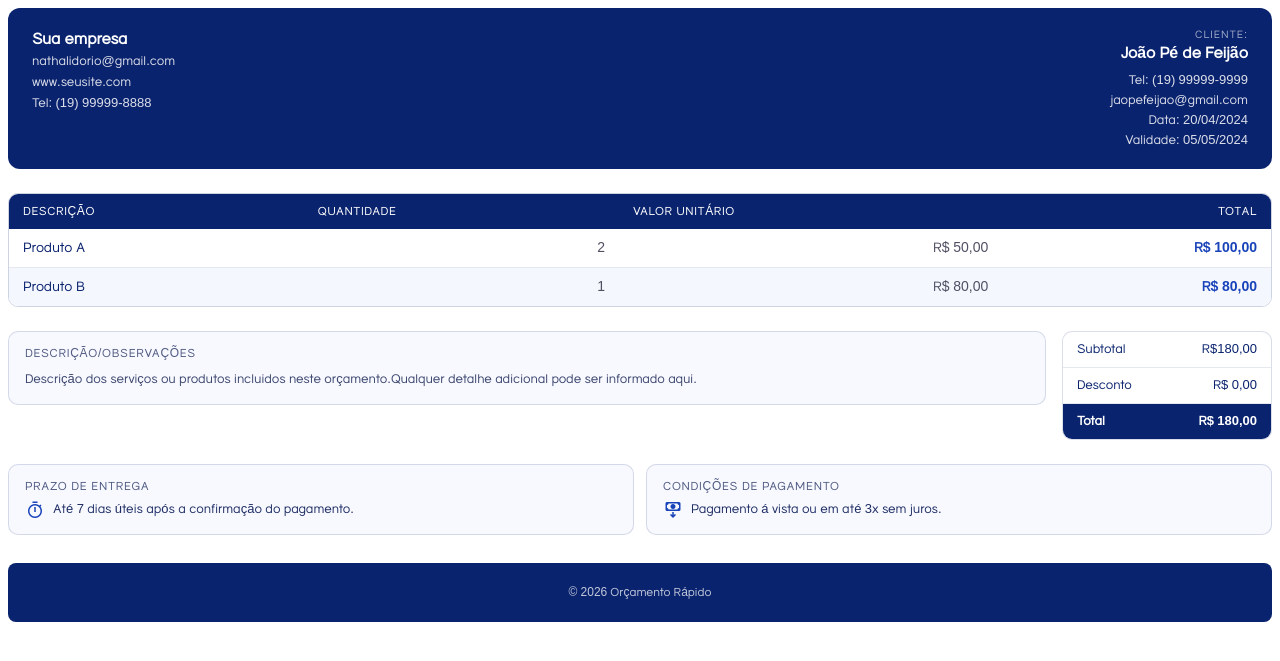
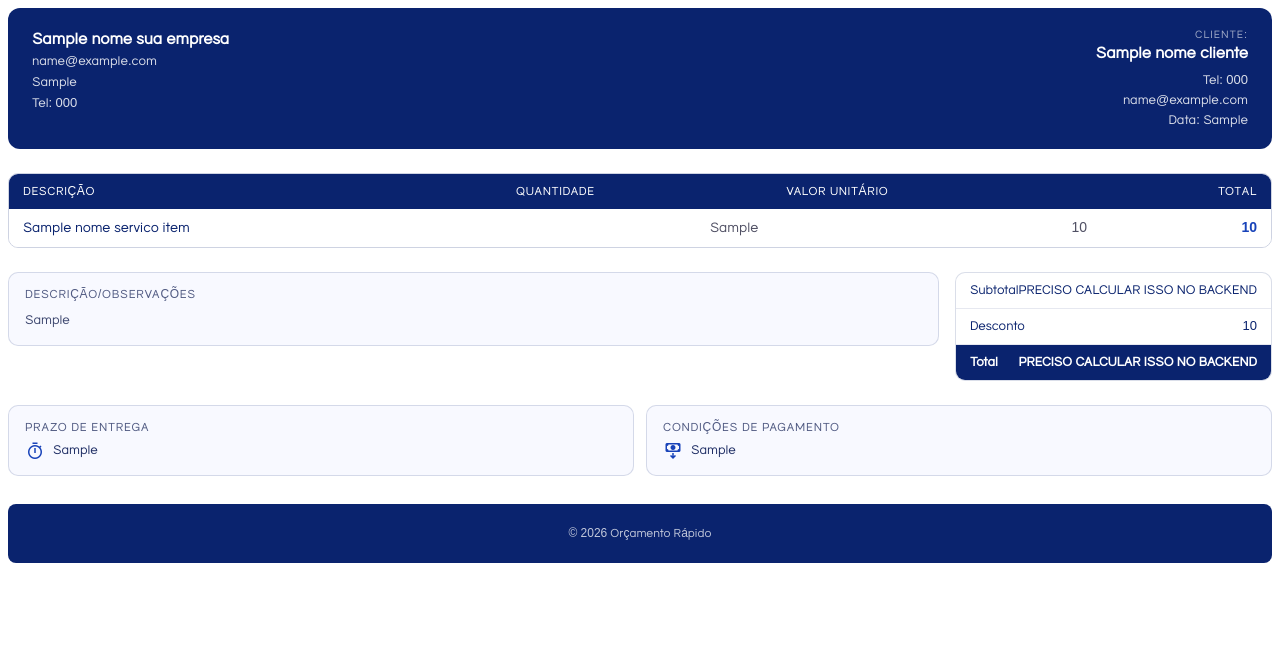
Before and after one commit to nathalidev/estudos_python, a Flask app: template projeto_pratica/app/templates/components/orcamento.html in a window 1280 px wide. Shown: the top 661 px of the page. Run offline with Flask 3, Linux system fonts and the light colour scheme; the template is opened without the code that fills it: most values are stand-ins (such as "Sample title", 1, 10 or a date in 2020).

Commit message:
passagem de dados do front da criação de orçamentos para o servidor na rota do orçamento em si para início da finalização do orçamento com dados passados pelo user pensando tambem na geração do preview posteriormente

```diff
--- a/projeto_pratica/app/templates/components/orcamento.html
+++ b/projeto_pratica/app/templates/components/orcamento.html
@@ -11,21 +11,23 @@
 <body>
     <div class="dados-empresas">
         <div class="sua-empresa">
-            <p id="preview-empresa">Sua empresa</p>
-            <p id="preview-email">nathalidorio@gmail.com</p>
-            <p id="preview-site">www.seusite.com</p>
-            <p id="telefone-empresa">Tel: (19) 99999-8888</p>
+            <p id="preview-empresa">{{ nome_sua_empresa }}</p>
+            <p id="preview-email">{{ email_sua_empresa }}</p>
+            <p id="preview-site">{{ site_sua_empresa }}</p>
+            <p id="telefone-empresa">Tel: {{ telefone_sua_empresa }}</p>
         </div>
 
         <div class="empresa-cliente">
             <div class="cliente-p">
                 <p>Cliente:</p>
-                <p id="preview-cliente">João Pé de Feijão</p>
+                <p id="preview-cliente">{{ nome_cliente }}</p>
             </div>
-            <p id="telefone-cliente">Tel: (19) 99999-9999</p>
-            <p id="email-cliente">jaopefeijao@gmail.com</p>
-            <p id="data-hoje">Data: 20/04/2024</p>
-            <p id="validade">Validade: 05/05/2024</p>
+            <p id="telefone-cliente">Tel: {{ telefone_cliente }}</p>
+            <p id="email-cliente">{{ email_cliente }}</p>
+            <p id="data-hoje">Data: {{ data_hoje }}</p>
+            {% if inserir_validade == "sim" %}
+                <p id="validade">Validade: {{ data_validade }}</p>
+            {% endif %}
         </div>
     </div>
     <div class="orcamento">
@@ -41,16 +43,10 @@
             </thead>
             <tbody>
                 <tr>
-                <td>Produto A</td>
-                <td>2</td>
-                <td>R$ 50,00</td>
-                <td>R$ 100,00</td>
-                </tr>
-                <tr>
-                <td>Produto B</td>
-                <td>1</td>
-                <td>R$ 80,00</td>
-                <td>R$ 80,00</td>
+                    <td>{{ nome_servico_item }}</td>
+                    <td>{{ quantidade_item }}</td>
+                    <td>{{ valor_unitario }}</td>
+                    <td>{{ quantidade_item * valor_unitario }}</td> <!-- cuidado com esse calculo isso pode estar vindo como string e pode dar ruim precisa de conversão ou ja calcular no backend -->
                 </tr>
             </tbody>
         </table>
@@ -58,31 +54,31 @@
     <div class="descricao-valores">
         <div class="descricao-valores-filho1">
             <h2>Descrição/Observações</h2>
-            <p id="observacoes-adicionais">Descrição dos serviços ou produtos incluidos neste orçamento.Qualquer detalhe adicional pode ser informado aqui.</p>
+            <p id="observacoes-adicionais">{{ observacoes_adicionais }}</p>
         </div>
         <div class="descricao-valores-filho2">
             <div class="descricao-valores-p">
                 <p>Subtotal</p>
-                <p>R$180,00</p>
+                <p>PRECISO CALCULAR ISSO NO BACKEND</p>
             </div>
             <div class="descricao-valores-p">
                 <p>Desconto</p>
-                <p>R$ 0,00</p>
+                <p>{{ valor_desconto }}</p>
             </div>
             <div class="descricao-valores-p">
                 <p>Total</p>
-                <p id="total-tudo">R$ 180,00</p>
+                <p id="total-tudo">PRECISO CALCULAR ISSO NO BACKEND</p>
             </div>
         </div>
     </div>
     <div class="descricao-valores2">
         <div>
             <h2>Prazo de Entrega</h2>
-            <p><span class="material-symbols-outlined">timer</span>Até 7 dias úteis após a confirmação do pagamento.</p>
+            <p><span class="material-symbols-outlined">timer</span>{{ prazo_entrega }}</p>
         </div>
         <div>
             <h2>Condições de pagamento</h2>
-            <p><span class="material-symbols-outlined">payment_arrow_down</span>Pagamento á vista ou em até 3x sem juros.</p>
+            <p><span class="material-symbols-outlined">payment_arrow_down</span>{{ condicoes_pagamento }}</p>
         </div>
     </div>
     <footer>
--- a/projeto_pratica/app/templates/criar_orcamento.html
+++ b/projeto_pratica/app/templates/criar_orcamento.html
@@ -31,7 +31,7 @@
                     <p>Preencha as informações abaixo para gerar seu orçamento.</p>
                 </header>
 
-                <form method="post" action="#">
+                <form method="POST" action="/orcamento">
                     <fieldset>
                         <legend id="info-orcamento">
                             <span class="material-symbols-outlined" aria-hidden="true">assignment_add</span>
```
Also changed, not shown: projeto_pratica/app/routes/paginas_criacao_orcamento.py (+46 -2 lines).
